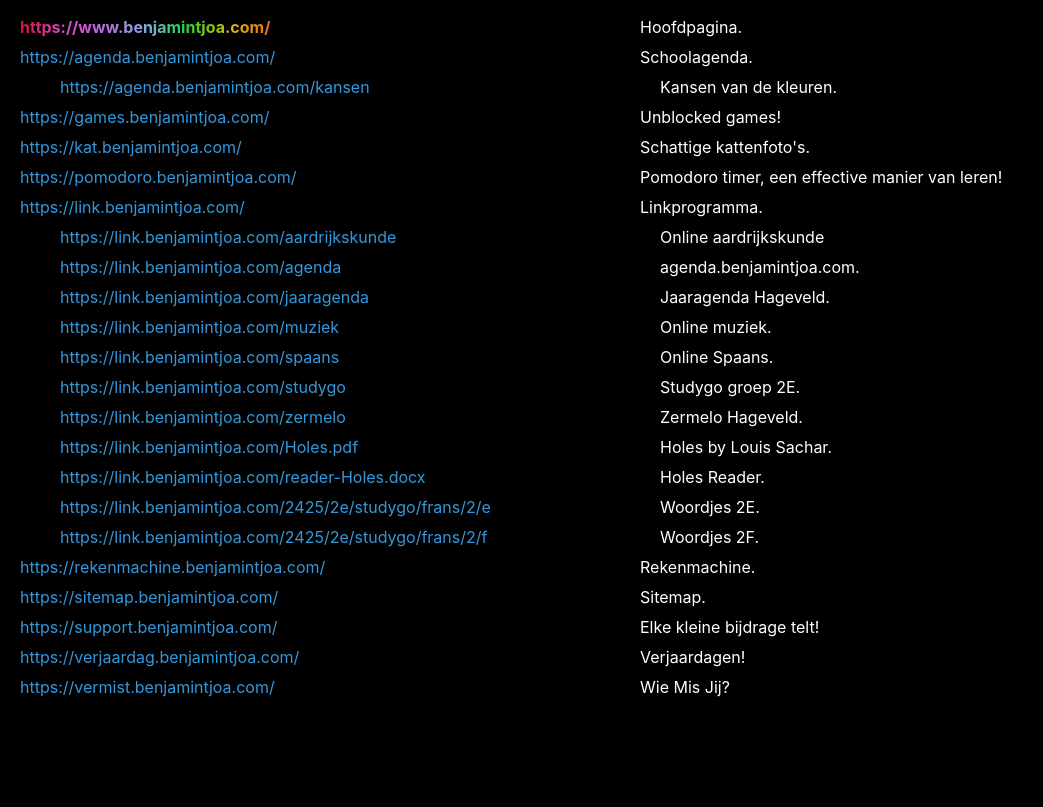
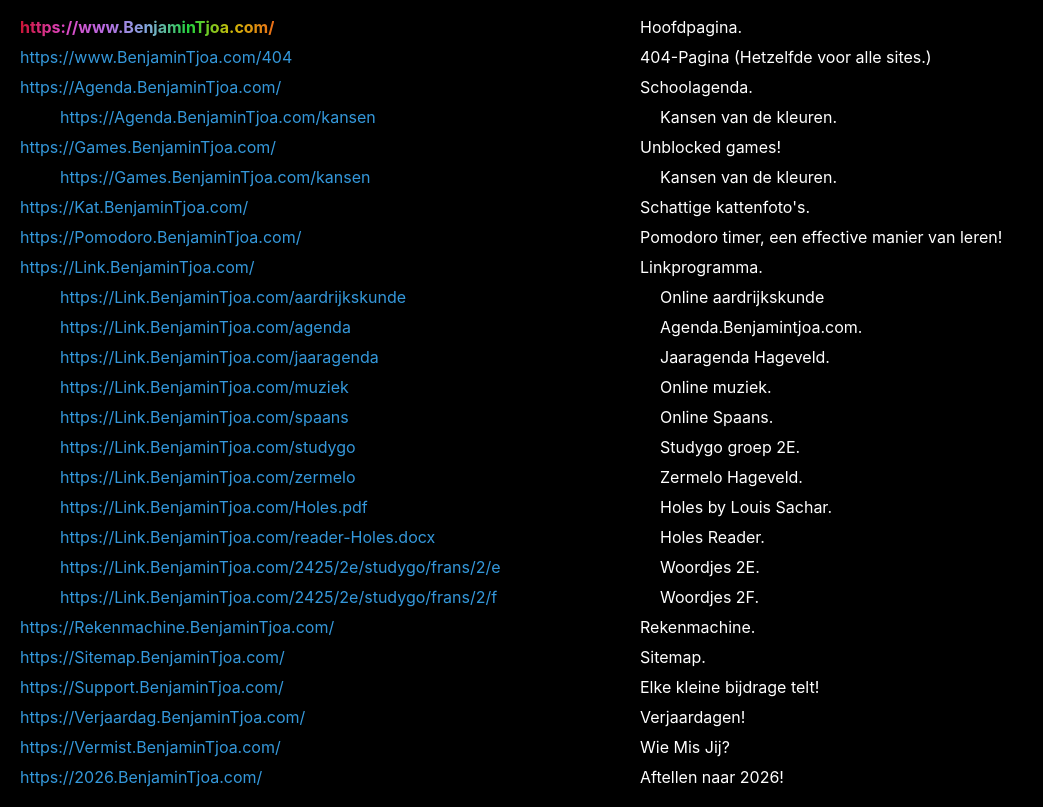
Before and after one commit to BenjaminTjoa/sitemap, a plain HTML site: page index.html in a window 1280 px wide. Shown: the part 68-875 px from the top of the page, without its empty margins (0-1043 px from the left). Before the commit the page ends 800 px from the top, so only its background shows below. Drawn offline with Linux system fonts and the light colour scheme.

Commit message:
Een paar sites toevoegen + Hoofdletters toevoegen.

```diff
--- a/index.html
+++ b/index.html
@@ -62,96 +62,108 @@ h1 {
     <h1>Sitemap</h1>
     <div class="sitemap">
         <div class="sitemap-item">
-            <a href="https://www.benjamintjoa.com/" class="sitemap-link"><div class="rainbow-text">https://www.benjamintjoa.com/</div></a>
+            <a href="https://www.benjamintjoa.com/" class="sitemap-link"><div class="rainbow-text">https://www.BenjaminTjoa.com/</div></a>
             <span class="sitemap-description">Hoofdpagina.</span>
         </div>
         <div class="sitemap-item">
-            <a href="https://agenda.benjamintjoa.com/" class="sitemap-link">https://agenda.benjamintjoa.com/</a>
+            <a href="https://www.benjamintjoa.com/404" class="sitemap-link"><div class="sitemap-link">https://www.BenjaminTjoa.com/404</div></a>
+            <span class="sitemap-description">404-Pagina (Hetzelfde voor alle sites.)</span>
+        </div>
+        <div class="sitemap-item">
+            <a href="https://agenda.benjamintjoa.com/" class="sitemap-link">https://Agenda.BenjaminTjoa.com/</a>
             <span class="sitemap-description">Schoolagenda.</span>
         </div>
         <div class="sitemap-item subpage">
-            <a href="https://agenda.benjamintjoa.com/kansen" class="sitemap-link">https://agenda.benjamintjoa.com/kansen</a>
+            <a href="https://agenda.benjamintjoa.com/kansen" class="sitemap-link">https://Agenda.BenjaminTjoa.com/kansen</a>
             <span class="sitemap-description">Kansen van de kleuren.</span>
         </div>
         <div class="sitemap-item">
-            <a href="https://games.benjamintjoa.com/" class="sitemap-link">https://games.benjamintjoa.com/</a>
+            <a href="https://games.benjamintjoa.com/" class="sitemap-link">https://Games.BenjaminTjoa.com/</a>
             <span class="sitemap-description">Unblocked games!</span>
         </div>
+        <div class="sitemap-item subpage">
+            <a href="https://games.benjamintjoa.com/kansen" class="sitemap-link">https://Games.BenjaminTjoa.com/kansen</a>
+            <span class="sitemap-description">Kansen van de kleuren.</span>
+        </div>
         <div class="sitemap-item">
-            <a href="https://kat.benjamintjoa.com/" class="sitemap-link">https://kat.benjamintjoa.com/</a>
+            <a href="https://kat.benjamintjoa.com/" class="sitemap-link">https://Kat.BenjaminTjoa.com/</a>
             <span class="sitemap-description">Schattige kattenfoto's.</span>
         </div>
         <div class="sitemap-item">
-            <a href="https://pomodoro.benjamintjoa.com/" class="sitemap-link">https://pomodoro.benjamintjoa.com/</a>
+            <a href="https://pomodoro.benjamintjoa.com/" class="sitemap-link">https://Pomodoro.BenjaminTjoa.com/</a>
             <span class="sitemap-description">Pomodoro timer, een effective manier van leren!</span>
         </div>
         <div class="sitemap-item">
-            <a href="https://link.benjamintjoa.com/" class="sitemap-link">https://link.benjamintjoa.com/</a>
+            <a href="https://link.benjamintjoa.com/" class="sitemap-link">https://Link.BenjaminTjoa.com/</a>
             <span class="sitemap-description">Linkprogramma.</span>
         </div>
         <div class="sitemap-item subpage">
-            <a href="https://link.benjamintjoa.com/aardrijkskunde" class="sitemap-link">https://link.benjamintjoa.com/aardrijkskunde</a>
+            <a href="https://link.benjamintjoa.com/aardrijkskunde" class="sitemap-link">https://Link.BenjaminTjoa.com/aardrijkskunde</a>
             <span class="sitemap-description">Online aardrijkskunde</span>
         </div>
         <div class="sitemap-item subpage">
-            <a href="https://link.benjamintjoa.com/agenda" class="sitemap-link">https://link.benjamintjoa.com/agenda</a>
-            <span class="sitemap-description">agenda.benjamintjoa.com.</span>
+            <a href="https://link.benjamintjoa.com/agenda" class="sitemap-link">https://Link.BenjaminTjoa.com/agenda</a>
+            <span class="sitemap-description">Agenda.Benjamintjoa.com.</span>
         </div>
         <div class="sitemap-item subpage">
-            <a href="https://link.benjamintjoa.com/jaaragenda" class="sitemap-link">https://link.benjamintjoa.com/jaaragenda</a>
+            <a href="https://link.benjamintjoa.com/jaaragenda" class="sitemap-link">https://Link.BenjaminTjoa.com/jaaragenda</a>
             <span class="sitemap-description">Jaaragenda Hageveld.</span>
         </div>
         <div class="sitemap-item subpage">
-            <a href="https://link.benjamintjoa.com/muziek" class="sitemap-link">https://link.benjamintjoa.com/muziek</a>
+            <a href="https://link.benjamintjoa.com/muziek" class="sitemap-link">https://Link.BenjaminTjoa.com/muziek</a>
             <span class="sitemap-description">Online muziek.</span>
         </div>
         <div class="sitemap-item subpage">
-            <a href="https://link.benjamintjoa.com/spaans" class="sitemap-link">https://link.benjamintjoa.com/spaans</a>
+            <a href="https://link.benjamintjoa.com/spaans" class="sitemap-link">https://Link.BenjaminTjoa.com/spaans</a>
             <span class="sitemap-description">Online Spaans.</span>
         </div>
         <div class="sitemap-item subpage">
-            <a href="https://link.benjamintjoa.com/studygo" class="sitemap-link">https://link.benjamintjoa.com/studygo</a>
+            <a href="https://link.benjamintjoa.com/studygo" class="sitemap-link">https://Link.BenjaminTjoa.com/studygo</a>
             <span class="sitemap-description">Studygo groep 2E.</span>
         </div>
         <div class="sitemap-item subpage">
-            <a href="https://link.benjamintjoa.com/zermelo" class="sitemap-link">https://link.benjamintjoa.com/zermelo</a>
+            <a href="https://link.benjamintjoa.com/zermelo" class="sitemap-link">https://Link.BenjaminTjoa.com/zermelo</a>
             <span class="sitemap-description">Zermelo Hageveld.</span>
         </div>
         <div class="sitemap-item subpage">
-            <a href="https://link.benjamintjoa.com/Holes.pdf" class="sitemap-link">https://link.benjamintjoa.com/Holes.pdf</a>
+            <a href="https://link.benjamintjoa.com/Holes.pdf" class="sitemap-link">https://Link.BenjaminTjoa.com/Holes.pdf</a>
             <span class="sitemap-description">Holes by Louis Sachar.</span>
         </div>
         <div class="sitemap-item subpage">
-            <a href="https://link.benjamintjoa.com/reader-Holes.docx" class="sitemap-link">https://link.benjamintjoa.com/reader-Holes.docx</a>
+            <a href="https://link.benjamintjoa.com/reader-Holes.docx" class="sitemap-link">https://Link.BenjaminTjoa.com/reader-Holes.docx</a>
             <span class="sitemap-description">Holes Reader.</span>
         </div>
         <div class="sitemap-item subpage">
-            <a href="https://link.benjamintjoa.com/2425/2e/studygo/frans/2/e" class="sitemap-link">https://link.benjamintjoa.com/2425/2e/studygo/frans/2/e</a>
+            <a href="https://link.benjamintjoa.com/2425/2e/studygo/frans/2/e" class="sitemap-link">https://Link.BenjaminTjoa.com/2425/2e/studygo/frans/2/e</a>
             <span class="sitemap-description">Woordjes 2E.</span>
         </div>
         <div class="sitemap-item subpage">
-            <a href="https://link.benjamintjoa.com/2425/2e/studygo/frans/2/f" class="sitemap-link">https://link.benjamintjoa.com/2425/2e/studygo/frans/2/f</a>
+            <a href="https://link.benjamintjoa.com/2425/2e/studygo/frans/2/f" class="sitemap-link">https://Link.BenjaminTjoa.com/2425/2e/studygo/frans/2/f</a>
             <span class="sitemap-description">Woordjes 2F.</span>
         </div>
         <div class="sitemap-item">
-            <a href="https://rekenmachine.benjamintjoa.com/" class="sitemap-link">https://rekenmachine.benjamintjoa.com/</a>
+            <a href="https://rekenmachine.benjamintjoa.com/" class="sitemap-link">https://Rekenmachine.BenjaminTjoa.com/</a>
             <span class="sitemap-description">Rekenmachine.</span>
         </div>
         <div class="sitemap-item">
-            <a href="https://sitemap.benjamintjoa.com/" class="sitemap-link">https://sitemap.benjamintjoa.com/</a>
+            <a href="https://sitemap.benjamintjoa.com/" class="sitemap-link">https://Sitemap.BenjaminTjoa.com/</a>
             <span class="sitemap-description">Sitemap.</span>
         </div>
         <div class="sitemap-item">
-            <a href="https://support.benjamintjoa.com/" class="sitemap-link">https://support.benjamintjoa.com/</a>
+            <a href="https://support.benjamintjoa.com/" class="sitemap-link">https://Support.BenjaminTjoa.com/</a>
             <span class="sitemap-description">Elke kleine bijdrage telt!</span>
         </div>
         <div class="sitemap-item">
-            <a href="https://verjaardag.benjamintjoa.com/" class="sitemap-link">https://verjaardag.benjamintjoa.com/</a>
+            <a href="https://verjaardag.benjamintjoa.com/" class="sitemap-link">https://Verjaardag.BenjaminTjoa.com/</a>
             <span class="sitemap-description">Verjaardagen!</span>
         </div>
         <div class="sitemap-item">
-            <a href="https://vermist.benjamintjoa.com/" class="sitemap-link">https://vermist.benjamintjoa.com/</a>
+            <a href="https://vermist.benjamintjoa.com/" class="sitemap-link">https://Vermist.BenjaminTjoa.com/</a>
             <span class="sitemap-description">Wie Mis Jij?</span>
+        </div>
+        <div class="sitemap-item">
+            <a href="https://2026.benjamintjoa.com/" class="sitemap-link">https://2026.BenjaminTjoa.com/</a>
+            <span class="sitemap-description">Aftellen naar 2026!</span>
         </div>
     </div>
 
```
